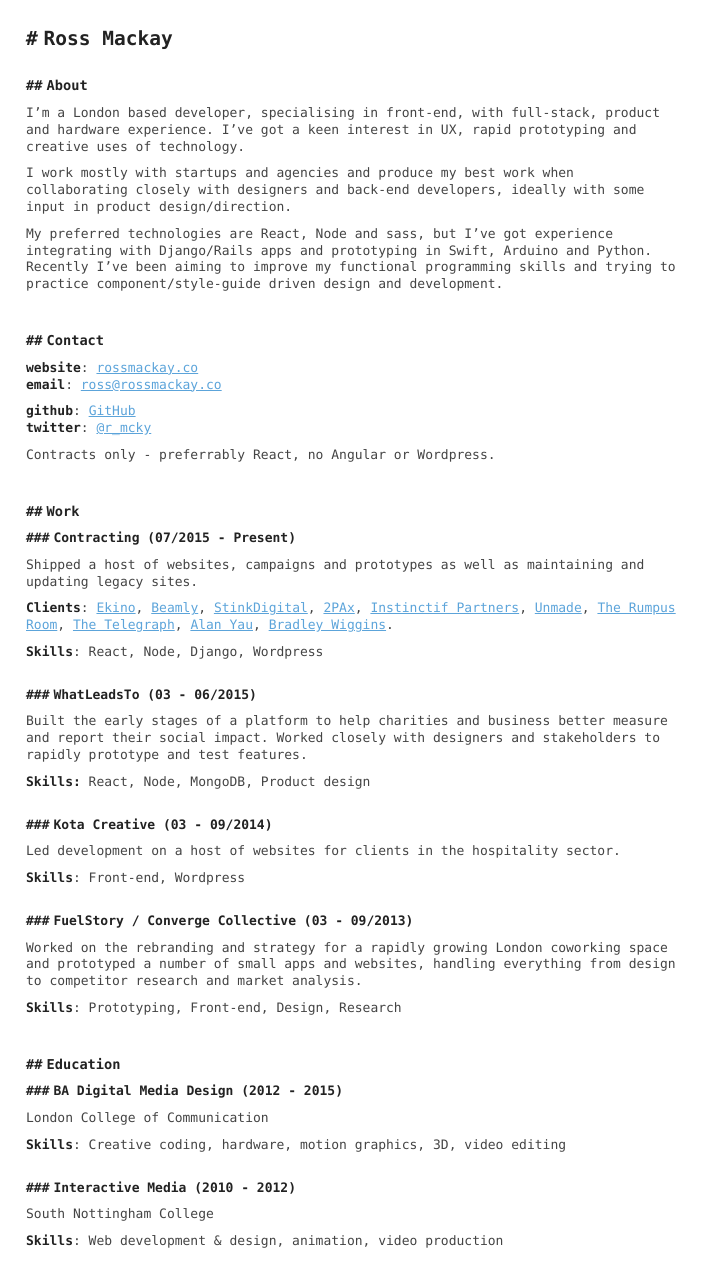
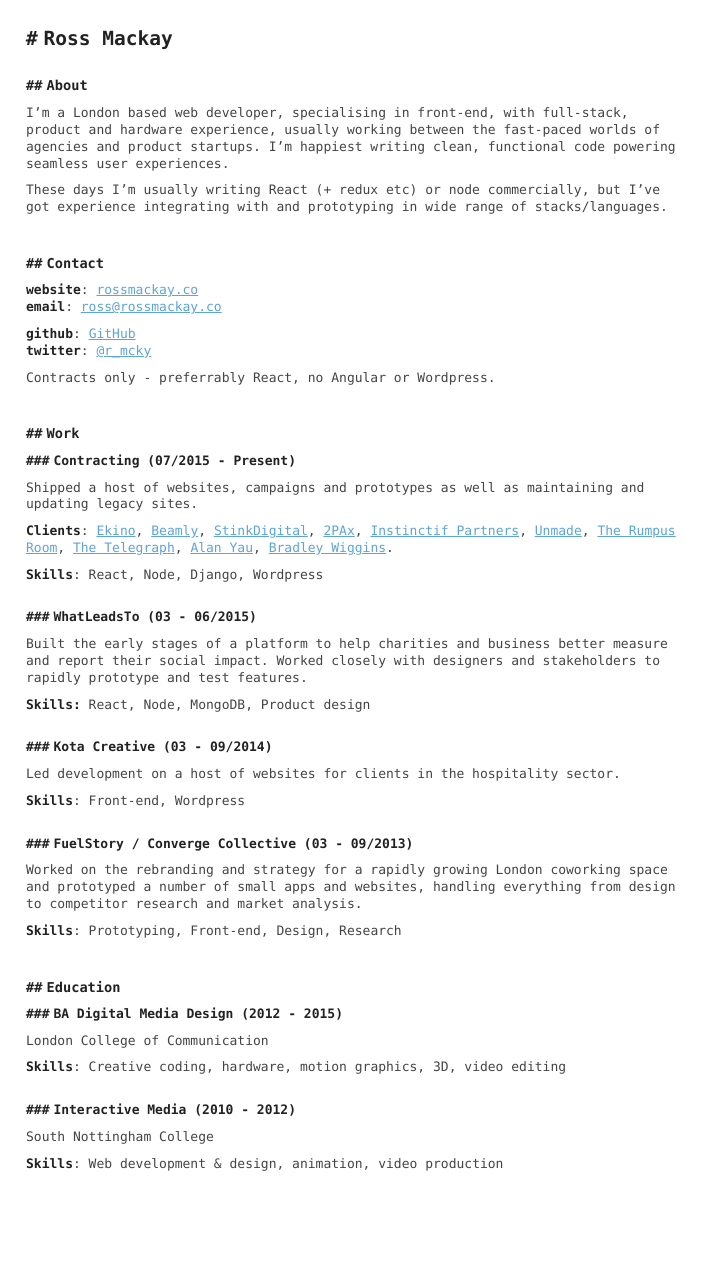
Before and after one commit to mcky/mcky.github.io, a Jekyll site: the page built from index.md, in a window 1280 px wide. Shown: the whole page, without its empty margins (0-713 px from the left). Built offline with Jekyll 4.4.1, drawn with Linux system fonts in a browser that asks for light colours; after the commit the page ends 1208 px from its top, so only the background shows below that.

Commit message:
Trim bio

```diff
--- a/index.md
+++ b/index.md
@@ -8,13 +8,9 @@
 
 ## About
 
-I'm a London based developer, specialising in front-end, with full-stack, product and hardware experience. I've got a keen interest in UX, rapid prototyping and creative uses of technology.
+I'm a London based web developer, specialising in front-end, with full-stack, product and hardware experience, usually working between the fast-paced worlds of agencies and product startups. I'm happiest writing clean, functional code powering seamless user experiences.
 
-I work mostly with startups and agencies and produce my best work when collaborating closely with designers and back-end developers, ideally with some input in product design/direction.
-
-My preferred technologies are React, Node and sass, but I've got experience integrating with Django/Rails apps and prototyping in Swift, Arduino and Python. Recently I've been aiming to improve my functional programming skills and trying to practice component/style-guide driven design and development.
-
-
+These days I'm usually writing React (+ redux etc) or node commercially, but I've got experience integrating with and prototyping in wide range of stacks/languages.
 
 
 ## Contact
```
